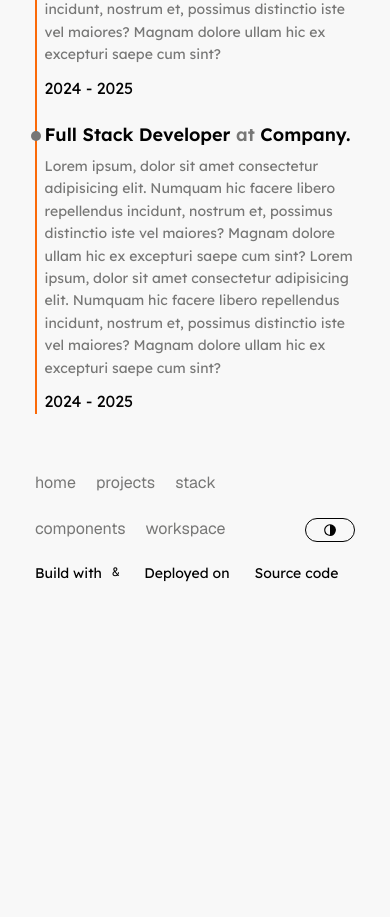
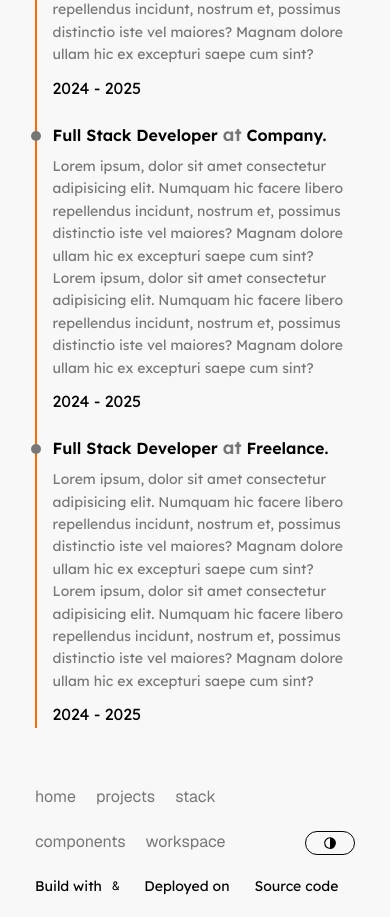
Before and after one commit to SercanSever/srcnsvr, a React (Vite) app: page / in a window 390 px wide. Shown: the part 1080-1997 px from the top of the page. Before the commit the page ends 1704 px from the top, so only its background shows below. Built offline with nearby package versions, Linux system fonts and the light colour scheme; a web font is replaced by a local one.

Commit message:
enhance experience list and readme styles; add responsive design for mobile view and improve text visibility

```diff
--- a/src/components/experience-list/experience-list.css
+++ b/src/components/experience-list/experience-list.css
@@ -68,3 +68,20 @@
     }
   }
 }
+
+@media (max-width: 480px) {
+  .content {
+    .experienceItem {
+      padding-left: var(--padding-2);
+
+      .text {
+        .title {
+          font-size: var(--font-size-md);
+        }
+        .info {
+          font-size: var(--font-size-sm);
+        }
+      }
+    }
+  }
+}
--- a/src/components/experience-list/experience-list.jsx
+++ b/src/components/experience-list/experience-list.jsx
@@ -9,7 +9,7 @@ const ExperienceList = () => {
         </div>
         <div className="experienceItem">
           <div className="text">
-            <p>
+            <p className="title">
               Backend Developer <span>at</span> Company.
             </p>
             <p className="info">
@@ -31,8 +31,30 @@ const ExperienceList = () => {
         </div>
         <div className="experienceItem">
           <div className="text">
-            <p>
+            <p className="title">
               Full Stack Developer <span>at</span> Company.
+            </p>
+            <p className="info">
+              Lorem ipsum, dolor sit amet consectetur adipisicing elit. Numquam
+              hic facere libero repellendus incidunt, nostrum et, possimus
+              distinctio iste vel maiores? Magnam dolore ullam hic ex excepturi
+              saepe cum sint? Lorem ipsum, dolor sit amet consectetur
+              adipisicing elit. Numquam hic facere libero repellendus incidunt,
+              nostrum et, possimus distinctio iste vel maiores? Magnam dolore
+              ullam hic ex excepturi saepe cum sint?
+            </p>
+          </div>
+          <span className="year">2024 - 2025</span>
+        </div>
+      </div>
+      <div className="content">
+        <div className="timeLine">
+          <div className="dot"></div>
+        </div>
+        <div className="experienceItem">
+          <div className="text">
+            <p className="title">
+              Full Stack Developer <span>at</span> Freelance.
             </p>
             <p className="info">
               Lorem ipsum, dolor sit amet consectetur adipisicing elit. Numquam
--- a/src/pages/home/readme/readme.css
+++ b/src/pages/home/readme/readme.css
@@ -57,3 +57,11 @@
     }
   }
 }
+
+@media (max-width: 480px) {
+  .readme {
+    .contact {
+      font-size: var(--font-size-md);
+    }
+  }
+}
```
